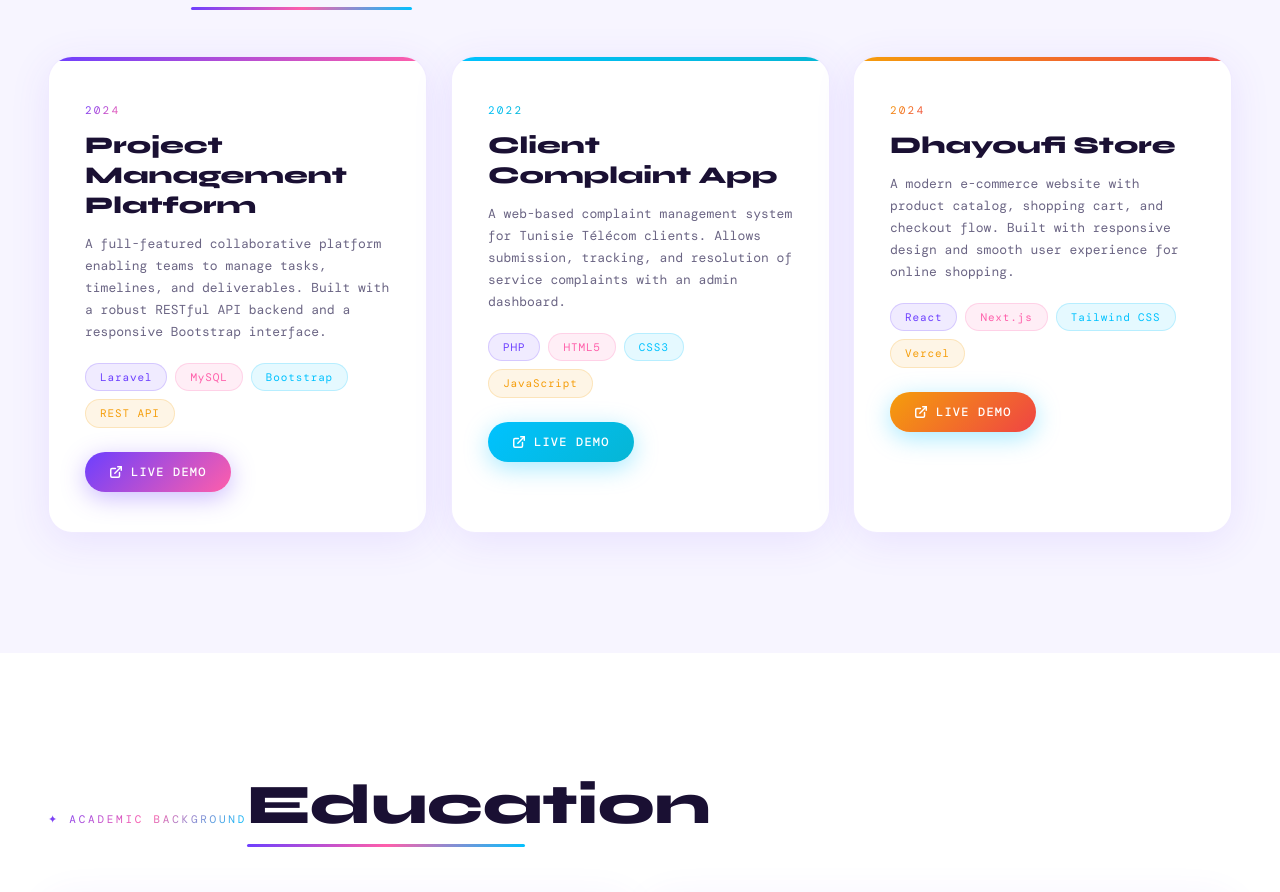
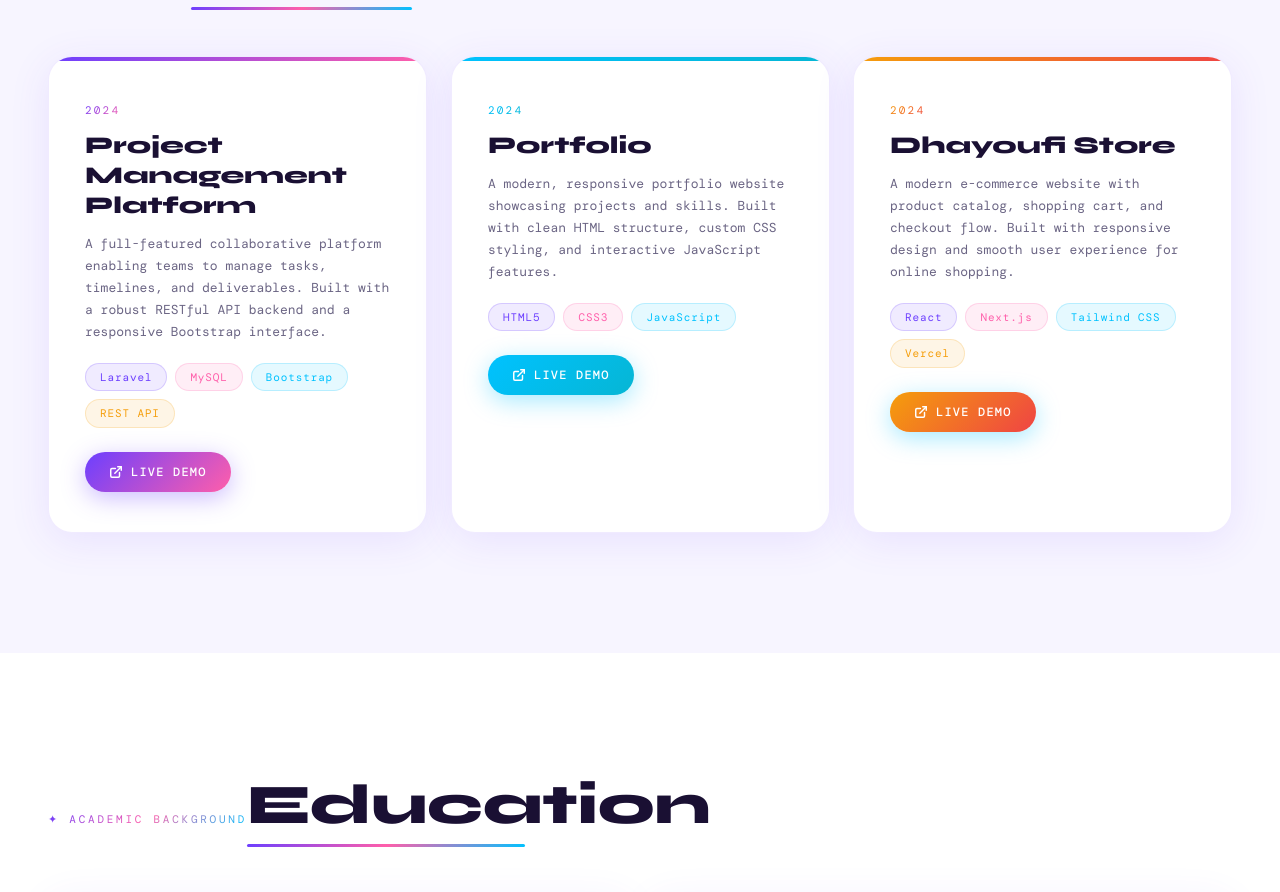
Before and after one commit to DHIF24/Med_amine_portfolio_v_f, a React (Vite) app: page / in a window 1280 px wide. Shown: the part 3486-4378 px from the top of the page. Built offline with nearby package versions, Linux system fonts and the light colour scheme; a web font is replaced by a local one.

Commit message:
Replace Client Complaint App with Portfolio project and update live demo link

```diff
--- a/src/Portfolio.jsx
+++ b/src/Portfolio.jsx
@@ -752,11 +752,11 @@ function Projects() {
               stack={["Laravel","MySQL","Bootstrap","REST API"]}
               gradient="linear-gradient(135deg,#6c3fff,#ff5eaa)"
               demoUrl="#" />
-            <ProjectCard title="Client Complaint App" year="2022"
-              description="A web-based complaint management system for Tunisie Télécom clients. Allows submission, tracking, and resolution of service complaints with an admin dashboard."
-              stack={["PHP","HTML5","CSS3","JavaScript"]}
+            <ProjectCard title="Portfolio" year="2024"
+              description="A modern, responsive portfolio website showcasing projects and skills. Built with clean HTML structure, custom CSS styling, and interactive JavaScript features."
+              stack={["HTML5","CSS3","JavaScript"]}
               gradient="linear-gradient(135deg,#00c2ff,#06b6d4)"
-              demoUrl="#" />
+              demoUrl="https://portfolio-wassim-eta.vercel.app" />
             <ProjectCard title="Dhayoufi Store" year="2024"
               description="A modern e-commerce website with product catalog, shopping cart, and checkout flow. Built with responsive design and smooth user experience for online shopping."
               stack={["React","Next.js","Tailwind CSS","Vercel"]}
```
